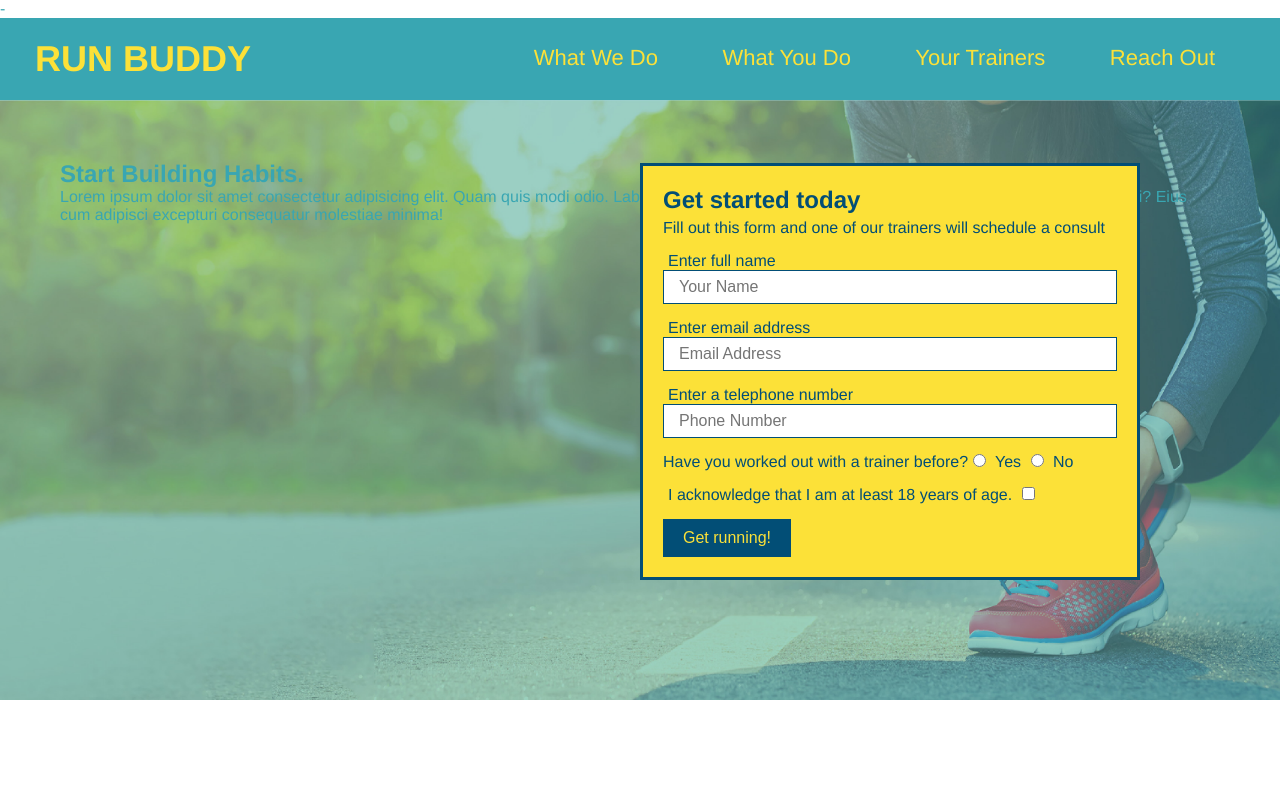
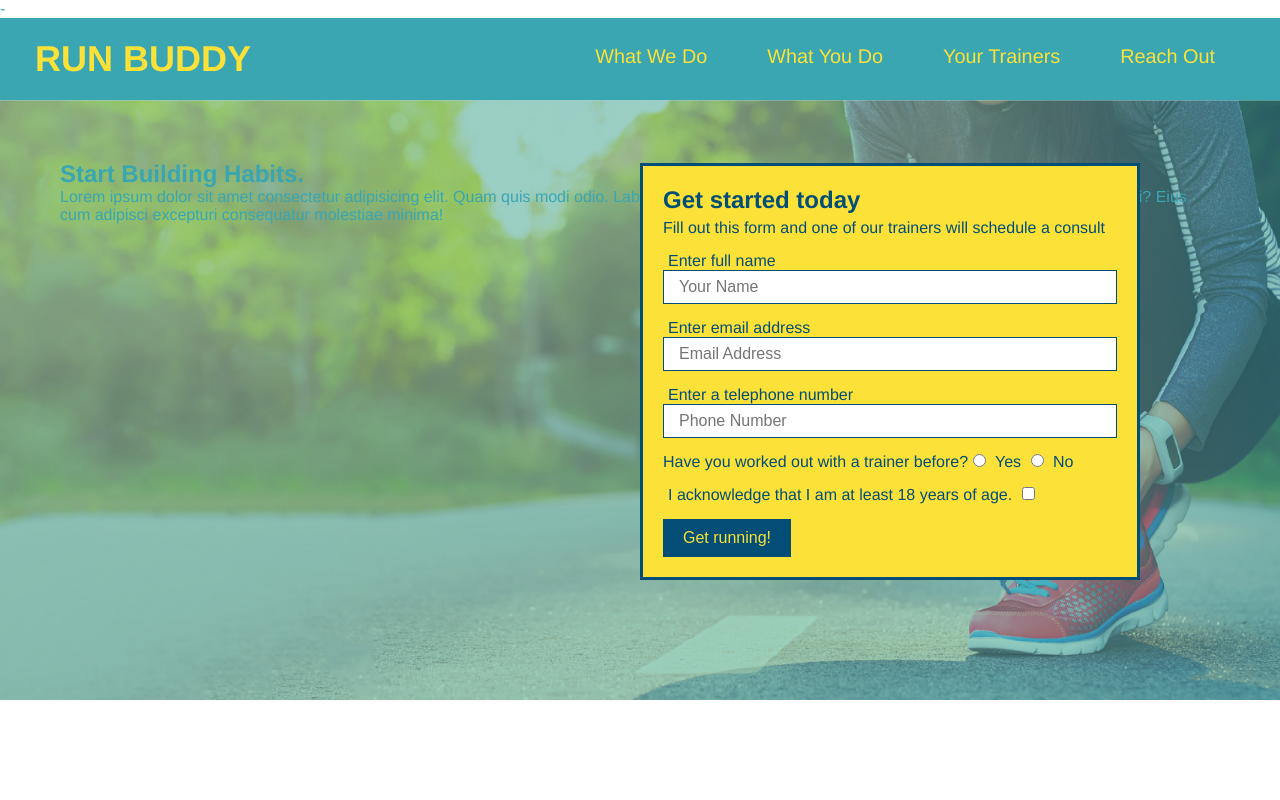
Before and after one commit to asiajcrew/run-buddy, a plain HTML site: page index.html in a window 1280 px wide. Shown: the top 800 px of the page. Drawn offline with Linux system fonts and the light colour scheme.

Commit message:
add flexbox to header'
q

```diff
--- a/assets/css/style.css
+++ b/assets/css/style.css
@@ -33,14 +33,18 @@ header nav {
     margin: 7px 0;
 }
 
-header nav ul li {
-    display: inline;
+header nav ul {
+    display: flex;
+    flex-wrap: wrap;
+    justify-content: space-between;
+    align-items: center;
+    list-style: none;
 }
 
 header nav ul li a {
     margin: 0 30px;
     font-weight: lighter;
-    font-size: 22px;
+    font-size: 1.55vw;
 }
 
 footer {
```
